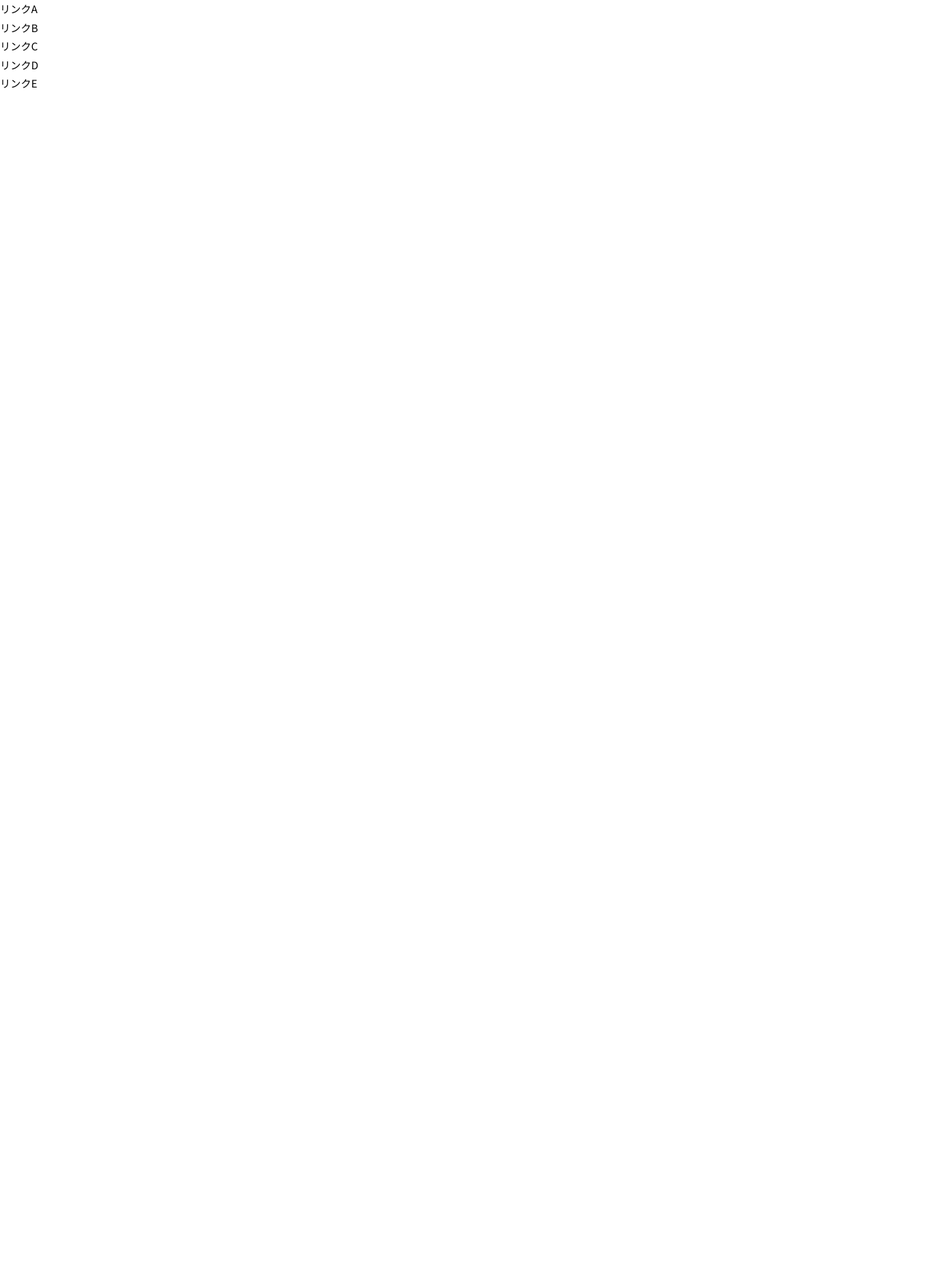
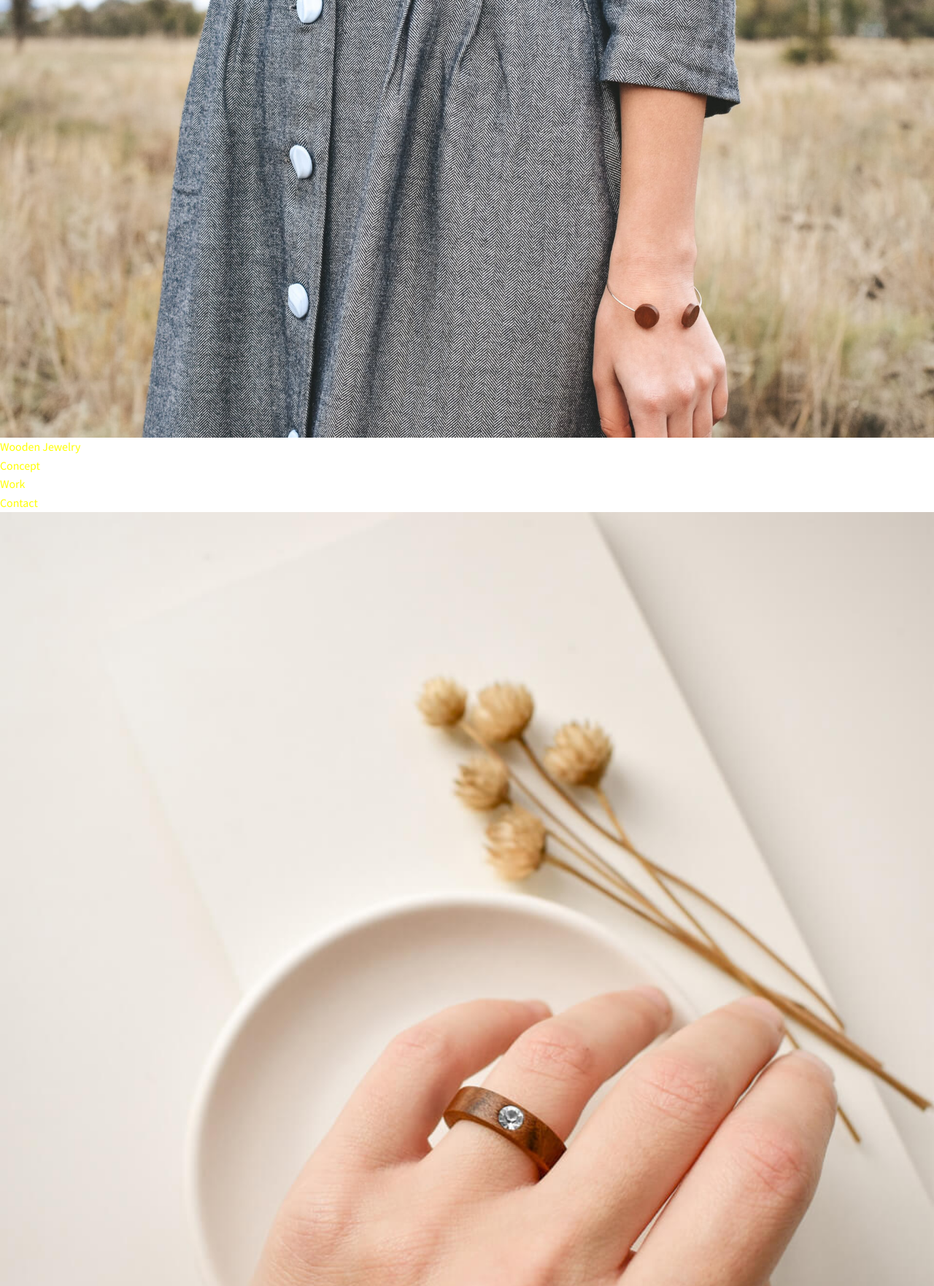
Before and after one commit to shuto1019/brand, a plain HTML site: page template-HTML-Scss-JS-main/index.html in a window 1280 px wide. Shown: the top 1763 px of the page at 73% size. Before the commit the page ends 800 px from the top, so only its background shows below. Drawn offline with nearby package versions, Linux system fonts and the light colour scheme; files that its build step writes are made by us from their sources.

Commit message:
feat: create index.html

```diff
--- a/template-HTML-Scss-JS-main/index.html
+++ b/template-HTML-Scss-JS-main/index.html
@@ -30,28 +30,50 @@
 		<link rel="shortcut icon" href="favicon.ico" />
 
 		<!-- css -->
-		<link rel="stylesheet" href="css/style.css" />
+		<link rel="stylesheet" href="scss/style.css" />
 	</head>
 	<body>
-		<header>
-			<ul class="list">
-				<li class="list__item">
-					<a href="#" class="list__item-link active">リンクA</a>
-				</li>
-				<li class="list__item">
-					<a href="#" class="list__item-link">リンクB</a>
-				</li>
-				<li class="list__item active">
-					<a href="#" class="list__item-link">リンクC</a>
-				</li>
-				<li class="list__item">
-					<a href="#" class="list__item-link">リンクD</a>
-				</li>
-				<li class="list__item">
-					<a href="#" class="list__item-link">リンクE</a>
-				</li>
-			</ul>
+		<header class="header">
+			<img src="../img/mainvisual.jpg" alt="" class="header_img">
+			<div class="header_menu">
+				<h1 class="header_menu-title">Wooden Jewelry</h1>
+				<div class="header_menu-list">
+					<p class="list-item">Concept</p>
+					<p class="list-item">Work</p>
+					<p class="list-item">Contact</p>
+				</div>
+			</div>
 		</header>
+		<main>
+			<section class="concept">
+				<div class="concept_img">
+					<img src="../img/concept.jpg" alt="">
+				</div>
+				<div class="concept_block">
+					<h2 class="concept_block-title">私たちの考えるジュエリーとは</h2>
+					<p class="concept_block-name">Concept</p>
+					<p class="concept_block-text">
+						テキストテキストテキストテキストテキストテキ ストテキストテキストテキスト テキストテキストテキストテキストテキストテキ ストテキストテキストテキスト
+					</p>
+				</div>
+			</section>
+			<section class="work">
+				<div class="work_block">
+					<h2 class="work_block-title">ハンドメイドにこだわる理由</h2>
+					<p class="work_block-name">Work</p>
+					<p class="work_block-text">
+						テキストテキストテキストテキストテキストテキ ストテキストテキストテキスト テキストテキストテキストテキストテキストテキ ストテキストテキストテキスト
+					</p>
+				</div>
+				<div class="work_img">
+					<img src="../img/work.jpg" alt="">
+				</div>
+			</section>
+		</main>
+		<footer class="footer">
+			<p class="footer_text">Wooden Jewelry</p>
+			<p class="footer_text">© 2021 Wooden Jewelry</p>
+		</footer>
 		<script src="./js/main.js"></script>
 		<!-- jsファイル -->
 	</body>
```
Also changed, not shown: img/concept.jpg (added), img/favicon.ico (added), img/logo.svg (added), img/mainvisual.jpg (added), img/work.jpg (added).
